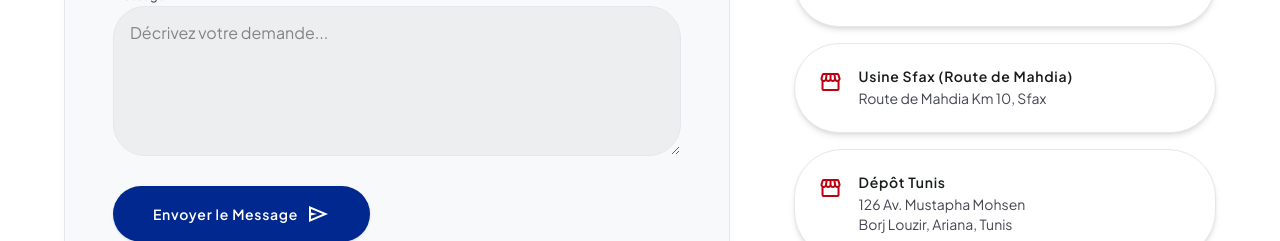
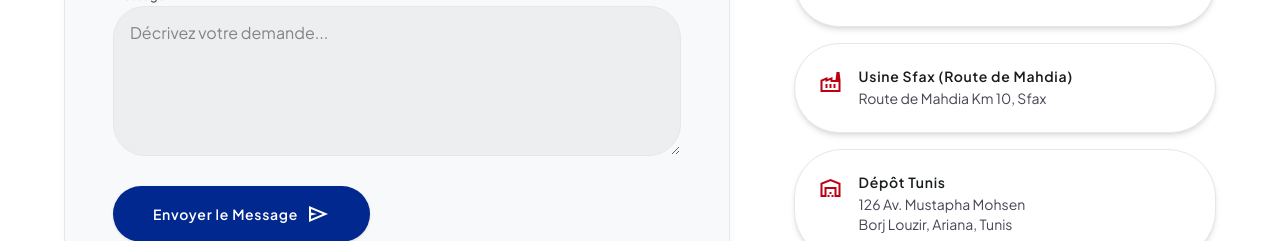
Before and after one commit to adamwalha20/tunsie-tape-website-V1, a React (Vite) app: page /contact in a window 1280 px wide. Shown: the part 711-952 px from the top of the page. Built offline with nearby package versions, Linux system fonts and the light colour scheme.

Commit message:
fix: update contact page icons for Sfax Factory (factory) and Tunis Depot (warehouse)

```diff
--- a/src/pages/Contact.tsx
+++ b/src/pages/Contact.tsx
@@ -250,7 +250,7 @@ export default function Contact() {
 
                 <motion.div whileHover={{ scale: 1.02, x: 5 }} className="bg-surface-container-lowest p-6 rounded-xl border border-border-muted shadow-md flex gap-4 transition-all duration-300 hover:shadow-2xl hover:border-primary/30">
                   <div className="text-secondary mt-0.5">
-                    <span className="material-symbols-outlined">storefront</span>
+                    <span className="material-symbols-outlined">factory</span>
                   </div>
                   <div>
                     <h4 className="font-label-md text-label-md text-on-surface mb-1">{t('contact.sfaxPoudriere')}</h4>
@@ -260,7 +260,7 @@ export default function Contact() {
 
                 <motion.div whileHover={{ scale: 1.02, x: 5 }} className="bg-surface-container-lowest p-6 rounded-xl border border-border-muted shadow-md flex gap-4 transition-all duration-300 hover:shadow-2xl hover:border-primary/30">
                   <div className="text-secondary mt-0.5">
-                    <span className="material-symbols-outlined">storefront</span>
+                    <span className="material-symbols-outlined">warehouse</span>
                   </div>
                   <div>
                     <h4 className="font-label-md text-label-md text-on-surface mb-1">{t('contact.tunisBranch')}</h4>
```
